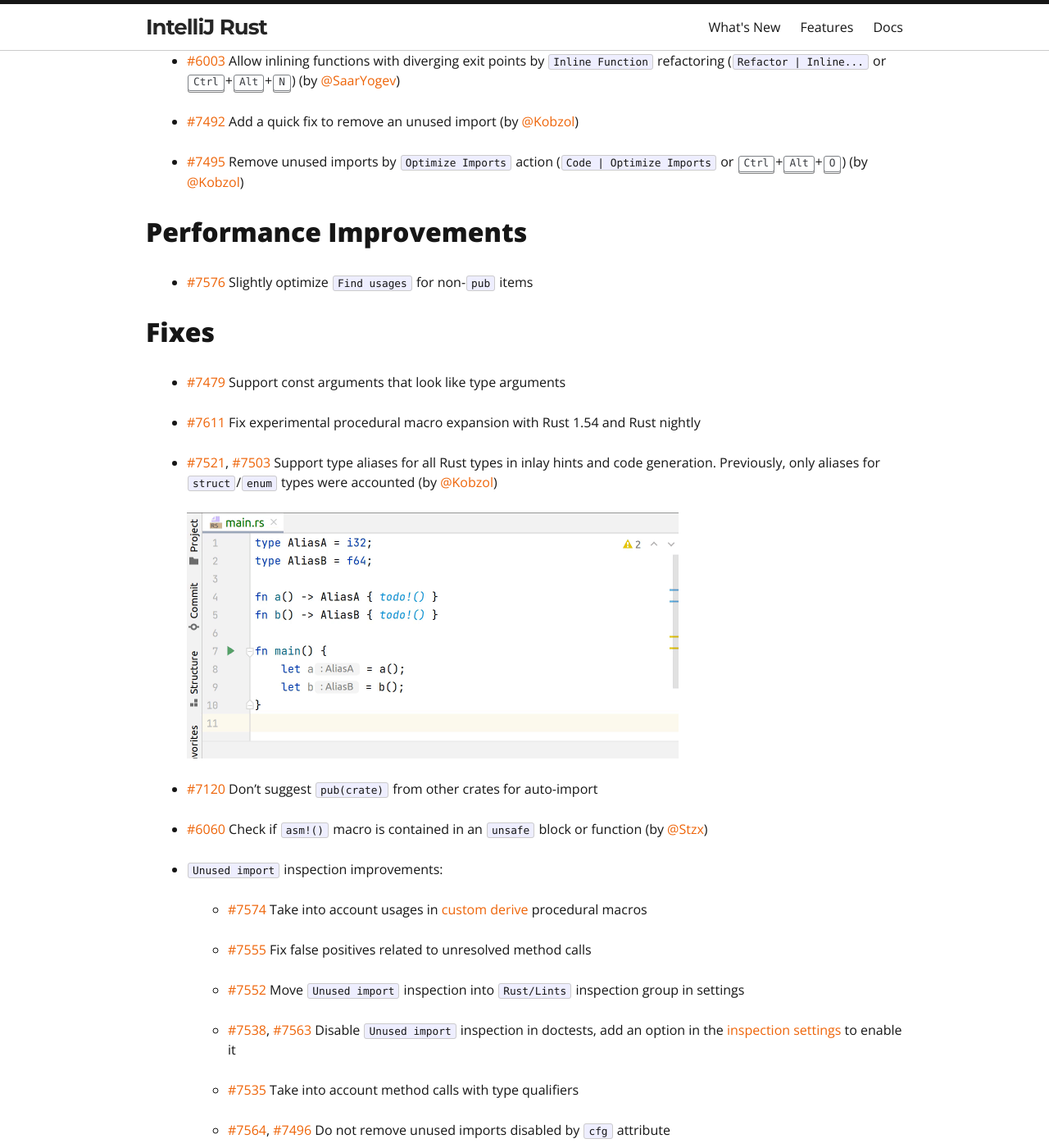
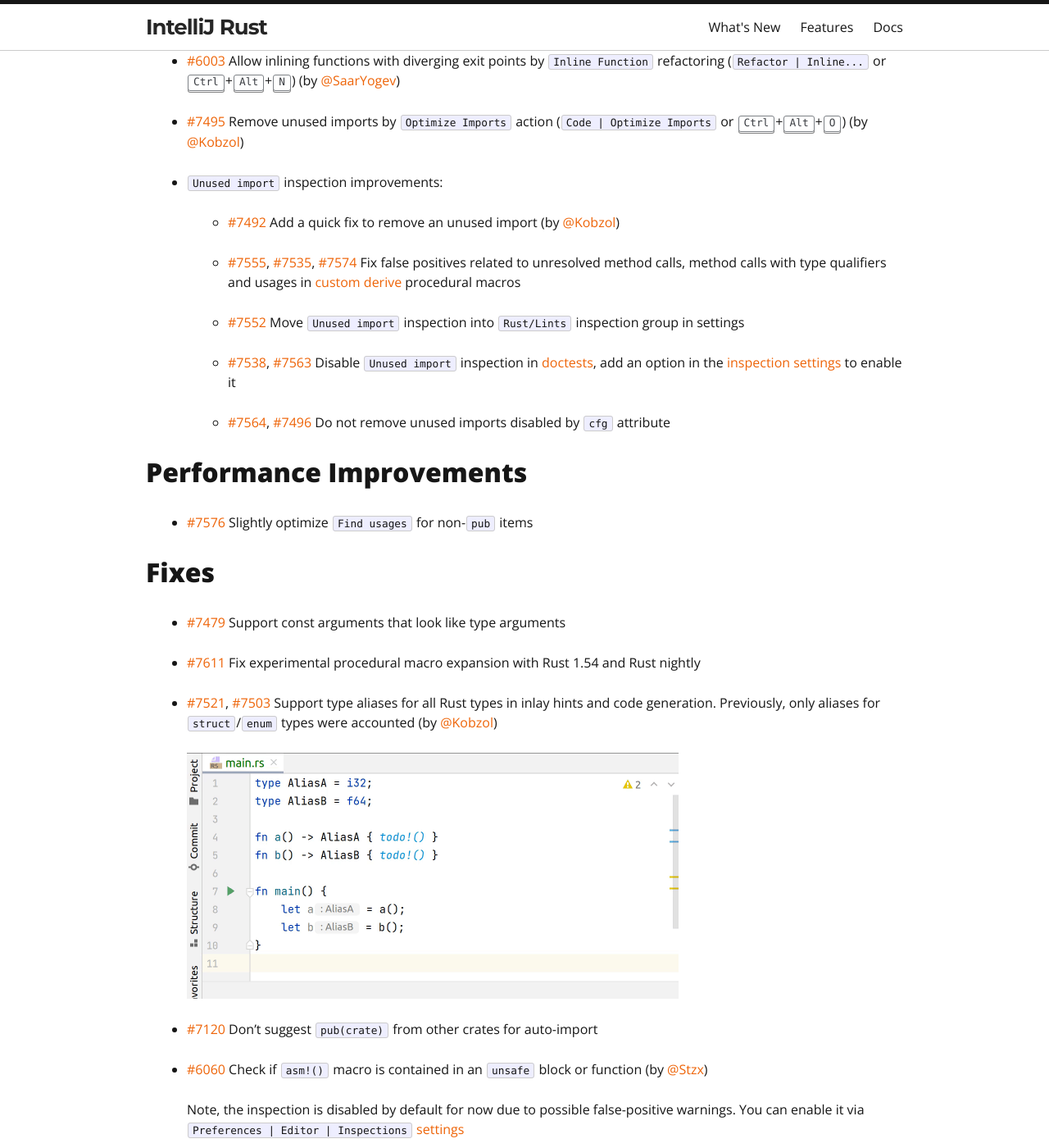
Before and after one commit to intellij-rust/intellij-rust.github.io, a Jekyll site: the page built from _posts/2021-08-02-changelog-152.markdown, in a window 1280 px wide and 1400 px high, scrolled down 4459 px. Shown: the whole window at 82% size. Built offline with Jekyll 4.4.1, drawn with Linux system fonts in a browser that asks for light colours; nearby versions of some CDN libraries; some web fonts are replaced; some of the changed lines change nothing that is shown; some of the changed text lies outside the part shown.

Commit message:
merge some `Unused import` fixes, move them to `feature` section

```diff
--- a/_posts/2021-08-02-changelog-152.markdown
+++ b/_posts/2021-08-02-changelog-152.markdown
@@ -67,9 +67,21 @@
 * [#6003] Allow inlining functions with diverging exit points by `Inline Function` refactoring
   (`Refactor | Inline...` or <kbd>Ctrl</kbd>+<kbd>Alt</kbd>+<kbd>N</kbd>) (by [@SaarYogev])
 
-* [#7492] Add a quick fix to remove an unused import (by [@Kobzol])
+* [#7495] Remove unused imports by `Optimize Imports` action (`Code | Optimize Imports` or <kbd>Ctrl</kbd>+<kbd>Alt</kbd>+<kbd>O</kbd>) (by [@Kobzol])
 
-* [#7495] Remove unused imports by `Optimize Imports` action (`Code | Optimize Imports` or <kbd>Ctrl</kbd>+<kbd>Alt</kbd>+<kbd>O</kbd>) (by [@Kobzol])
+* `Unused import` inspection improvements:
+
+  * [#7492] Add a quick fix to remove an unused import (by [@Kobzol])
+
+  * [#7555], [#7535], [#7574] Fix false positives related to unresolved method calls, method calls with type qualifiers
+    and usages in [custom derive] procedural macros
+
+  * [#7552] Move `Unused import` inspection into `Rust/Lints` inspection group in settings
+
+  * [#7538], [#7563] Disable `Unused import` inspection in [doctests],
+    add an option in the [inspection settings] to enable it
+
+  * [#7564], [#7496] Do not remove unused imports disabled by `cfg` attribute
 
 ## Performance Improvements
 
@@ -89,21 +101,6 @@
 * [#7120] Don't suggest `pub(crate)` from other crates for auto-import
 
 * [#6060] Check if `asm!()` macro is contained in an `unsafe` block or function (by [@Stzx])
-
-* `Unused import` inspection improvements:
-
-  * [#7574] Take into account usages in [custom derive] procedural macros
-
-  * [#7555] Fix false positives related to unresolved method calls
-
-  * [#7552] Move `Unused import` inspection into `Rust/Lints` inspection group in settings
-
-  * [#7538], [#7563] Disable `Unused import` inspection in doctests,
-    add an option in the [inspection settings] to enable it
-
-  * [#7535] Take into account method calls with type qualifiers
-
-  * [#7564], [#7496] Do not remove unused imports disabled by `cfg` attribute
 
   Note, the inspection is disabled by default for now due to possible false-positive warnings. You can enable it via
   `Preferences | Editor | Inspections` [settings][inspection settings]
@@ -136,7 +133,7 @@
   enabled (by [@Kobzol])
 
 * [#7168] [#7168] Fix false-positive `Module is private` ([E0603](https://doc.rust-lang.org/error-index.html#E0603))
-  when using new name resolution engine
+  when using the new name resolution engine
 
 ## Internal Improvements
 
@@ -223,3 +220,4 @@
 [`CARGO_HOME`]: https://doc.rust-lang.org/cargo/guide/cargo-home.html
 [crates local index]: https://github.com/intellij-rust/intellij-rust/issues/6463
 [inspection settings]: https://plugins.jetbrains.com/plugin/8182-rust/docs/rust-code-analysis.html#inspection-settings
+[doctests]: https://doc.rust-lang.org/rustdoc/documentation-tests.html
```
